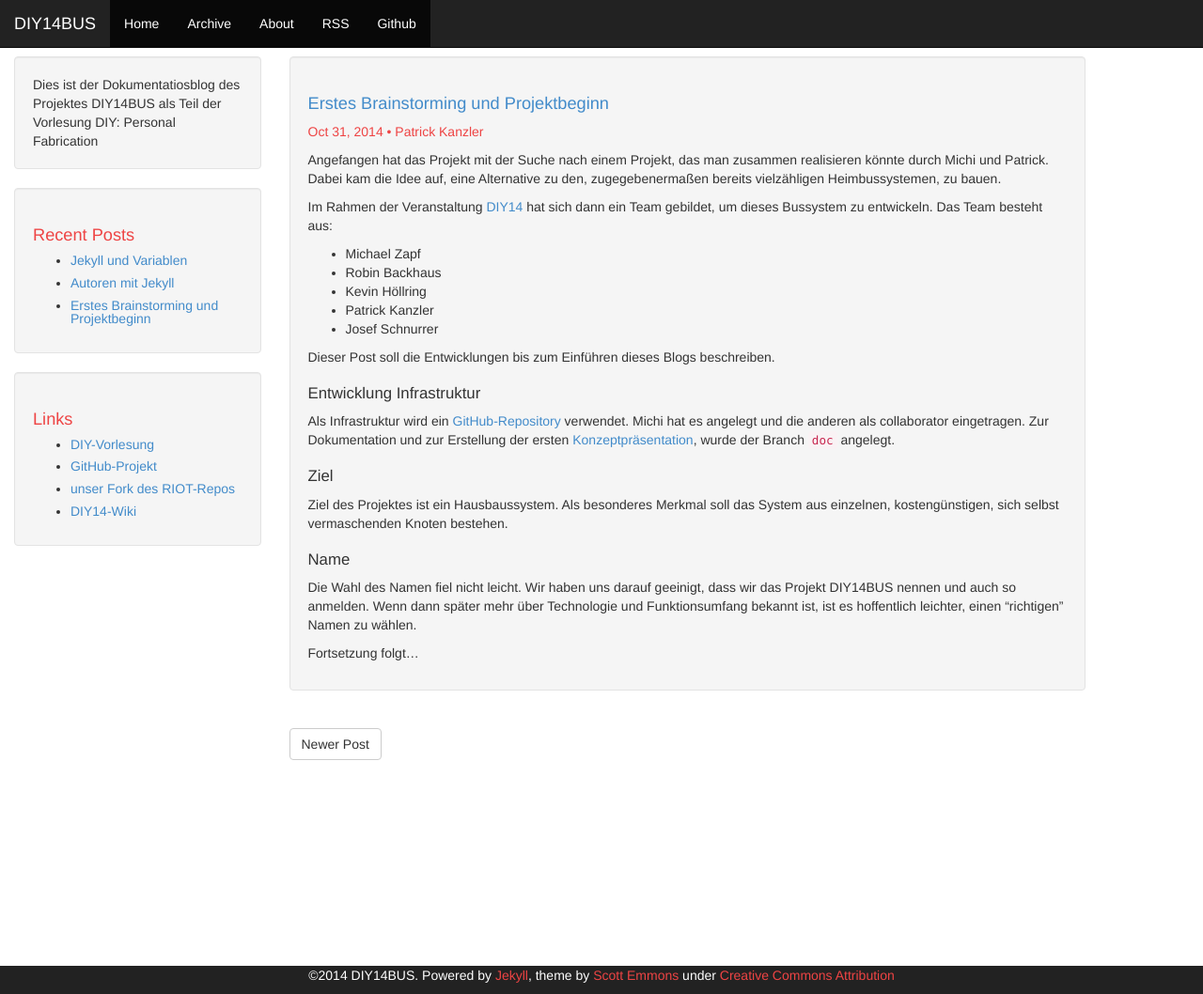
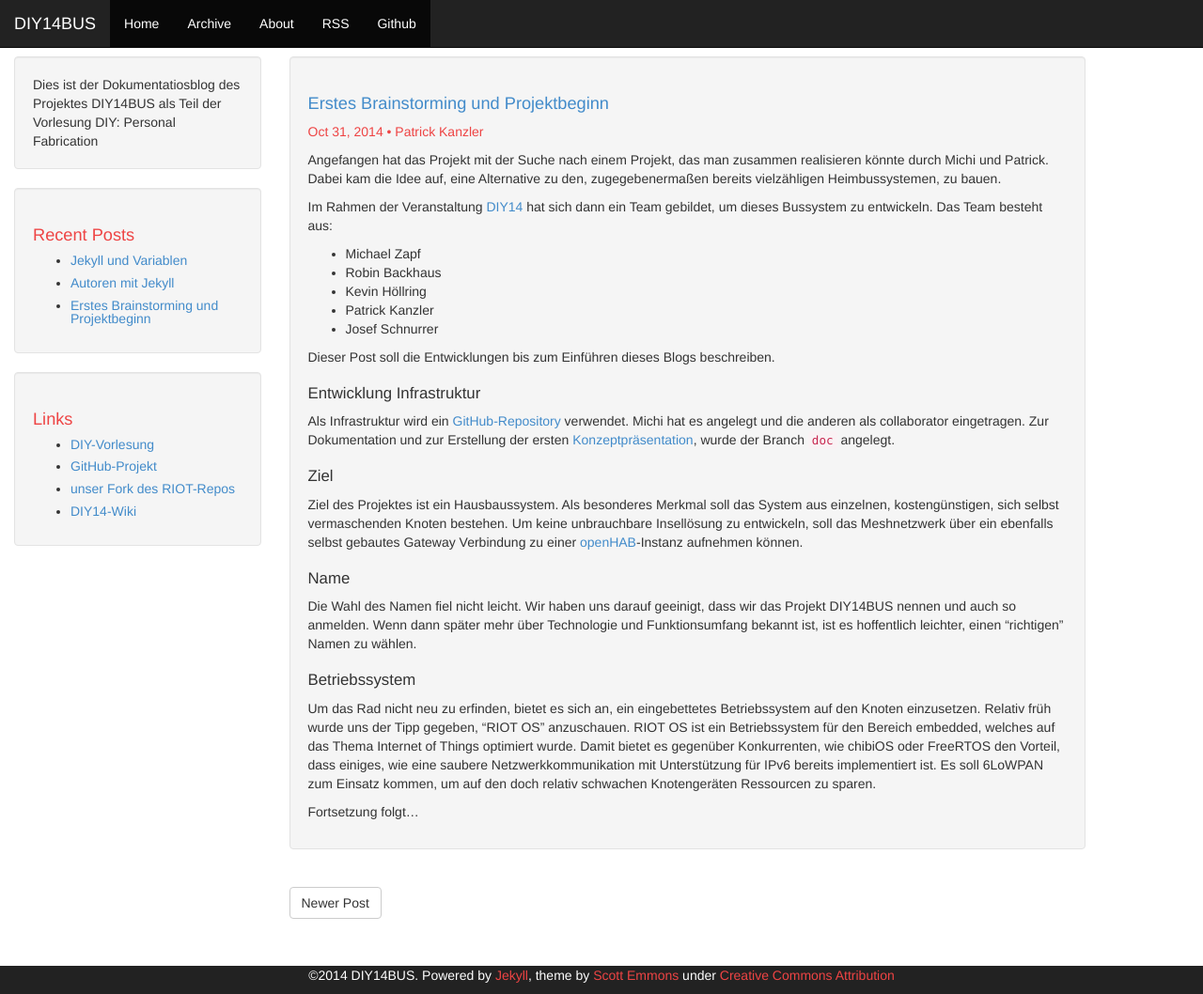
Before and after one commit to michz/diy14bus, a Jekyll site: the page built from _posts/2014-10-31-erstes-brainstorming-und-projektbeginn.markdown, in a window 1280 px wide and 1058 px high. Shown: the whole window at 94% size. Built offline with Jekyll 4.4.1, drawn with Linux system fonts in a browser that asks for light colours; Markdown is read by kramdown in place of the engine named in the settings.

Commit message:
erster Blogpost hat jetzt Abschnitt zu Betriebssystemen

```diff
--- a/_posts/2014-10-31-erstes-brainstorming-und-projektbeginn.markdown
+++ b/_posts/2014-10-31-erstes-brainstorming-und-projektbeginn.markdown
@@ -29,13 +29,19 @@ Zur Dokumentation und zur Erstellung der ersten [Konzeptpräsentation][presentat
 ## Ziel
 Ziel des Projektes ist ein Hausbaussystem.
 Als besonderes Merkmal soll das System aus einzelnen, kostengünstigen, sich selbst vermaschenden Knoten bestehen.
+Um keine unbrauchbare Insellösung zu entwickeln, soll das Meshnetzwerk über ein ebenfalls selbst gebautes Gateway Verbindung zu einer [openHAB][openhab]-Instanz aufnehmen können.
 
 ## Name
 Die Wahl des Namen fiel nicht leicht.
 Wir haben uns darauf geeinigt, dass wir das Projekt DIY14BUS nennen und auch so anmelden.
 Wenn dann später mehr über Technologie und Funktionsumfang bekannt ist, ist es hoffentlich leichter, einen "richtigen" Namen zu wählen.
 
-
+## Betriebssystem
+Um das Rad nicht neu zu erfinden, bietet es sich an, ein eingebettetes Betriebssystem auf den Knoten einzusetzen.
+Relativ früh wurde uns der Tipp gegeben, "RIOT OS" anzuschauen.
+RIOT OS ist ein Betriebssystem für den Bereich embedded, welches auf das Thema Internet of Things optimiert wurde.
+Damit bietet es gegenüber Konkurrenten, wie chibiOS oder FreeRTOS den Vorteil, dass einiges, wie eine saubere Netzwerkkommunikation mit Unterstützung für IPv6 bereits implementiert ist.
+Es soll 6LoWPAN zum Einsatz kommen, um auf den doch relativ schwachen Knotengeräten Ressourcen zu sparen.
 
 
 Fortsetzung folgt...
@@ -45,3 +51,4 @@ Fortsetzung folgt...
 [diy14]: http://www7.cs.fau.de/de/teaching/diy-2014w/
 [github]: https://github.com/michz/diy14bus
 [presentation]: https://github.com/michz/diy14bus/tree/doc/doc
+[openhab]: TODO LINK
```
